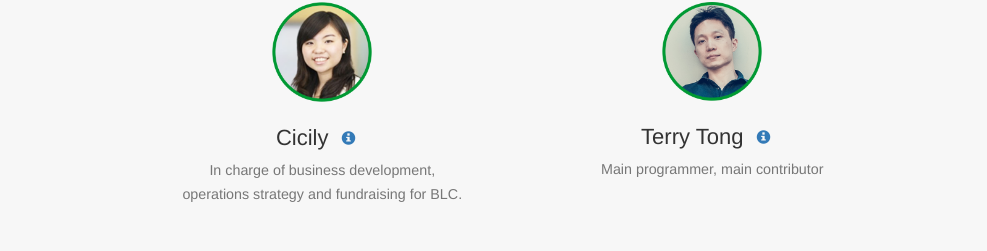
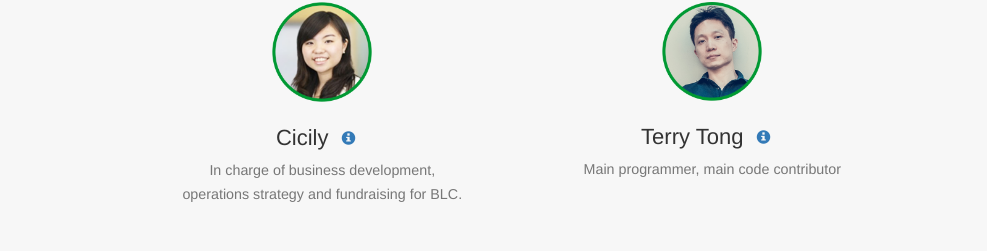
Before and after one commit to BalanceCoin/balancecoin.io, a React (Create React App) app: page / in a window 1280 px wide. Shown: the part 8363-8614 px from the top of the page, without its empty margins (74-1061 px from the left). Built offline with nearby package versions, Linux system fonts and the light colour scheme.

Commit message:
Update Terry's resume.

```diff
--- a/src/LangEn.js
+++ b/src/LangEn.js
@@ -150,8 +150,8 @@ export default {
     terry: {
       title: 'Terry Tong',
       desc:
-        '曾就职于 Groupon China 和 Oak Investment Partners，在互联网领域有丰富的产品研发和运营经验。擅长前端开发，并对区块链技术有深入的了解。热爱加密货币和区块链，坚信这将是改变人类社会的基石；<br /><br />本科毕业于香港科技大学计算机系并于美国麻省理工 Sloan 获得 MBA；<br /><br />负责 BLC 的国内社区运营以及产品的用户体验。',
-      jobdesc: 'Main programmer, main contributor'
+        `Terry’s background is mainly in IT, Internet and programming. He studied computer science in his undergrad at HKUST and has received his MBA from MIT Sloan. He is currently an entrepreneur working in the manufacturing sector. His business is to build software for the manufacturing companies in China. His firm also helps them sell products to overseas markets. On the side, I also run an offline singles event called Sparkle, helping top school alums connect with each other.<br />Terry has done extensive research into blockchain and cryptocurrencies, especially Bitcoin-its history and people behind it. He is fascinated by the "greatest invention since the Internet" and believes that's the direction we are all going in the future.<br />His talents in the crypto world lie with writing and understanding technical literature, making decisions on viable technologies, and building a strong industry network through his experiences connecting people.`,
+      jobdesc: 'Main programmer, main code contributor'
     },
     roald: {
       title: 'Roald Munoz',
```
